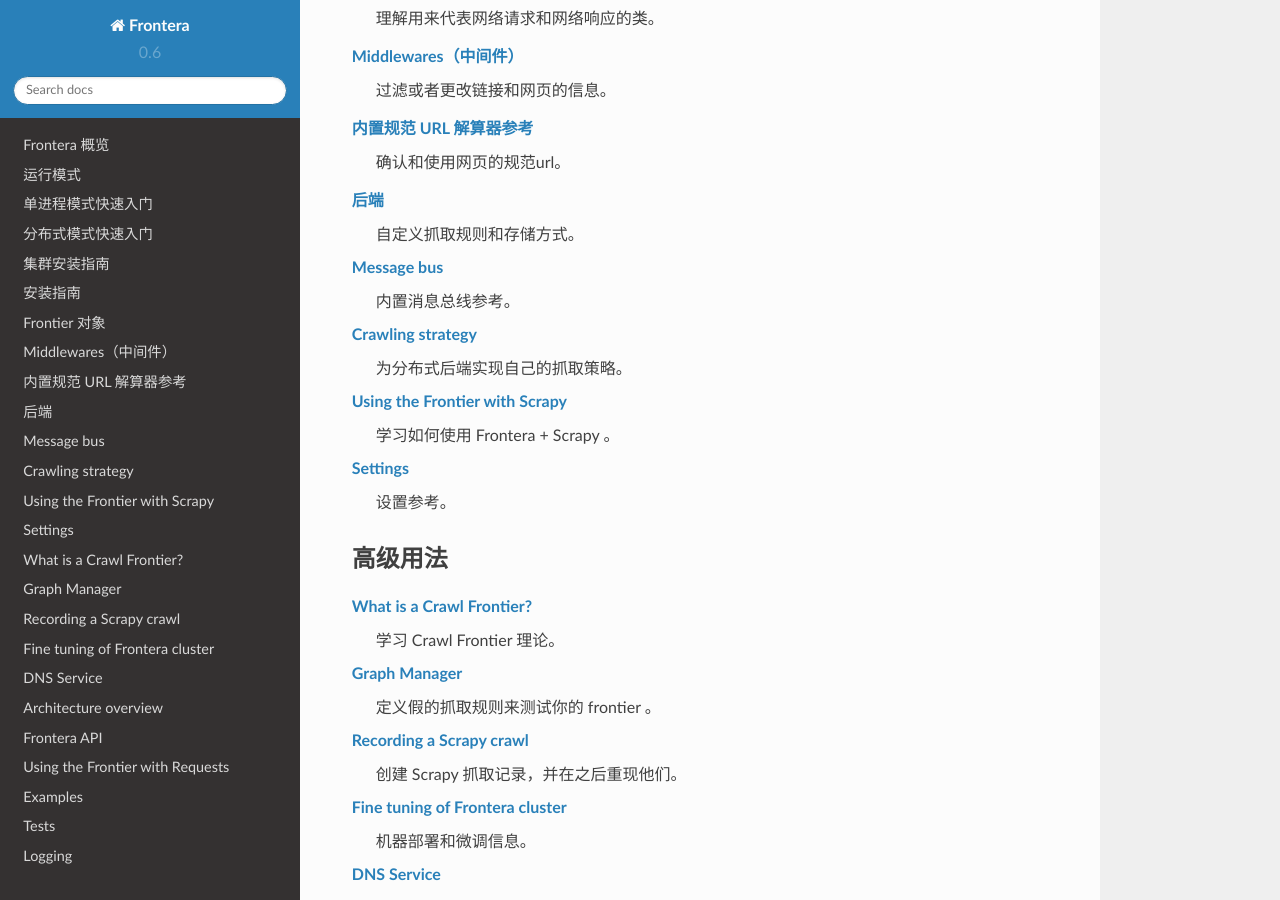
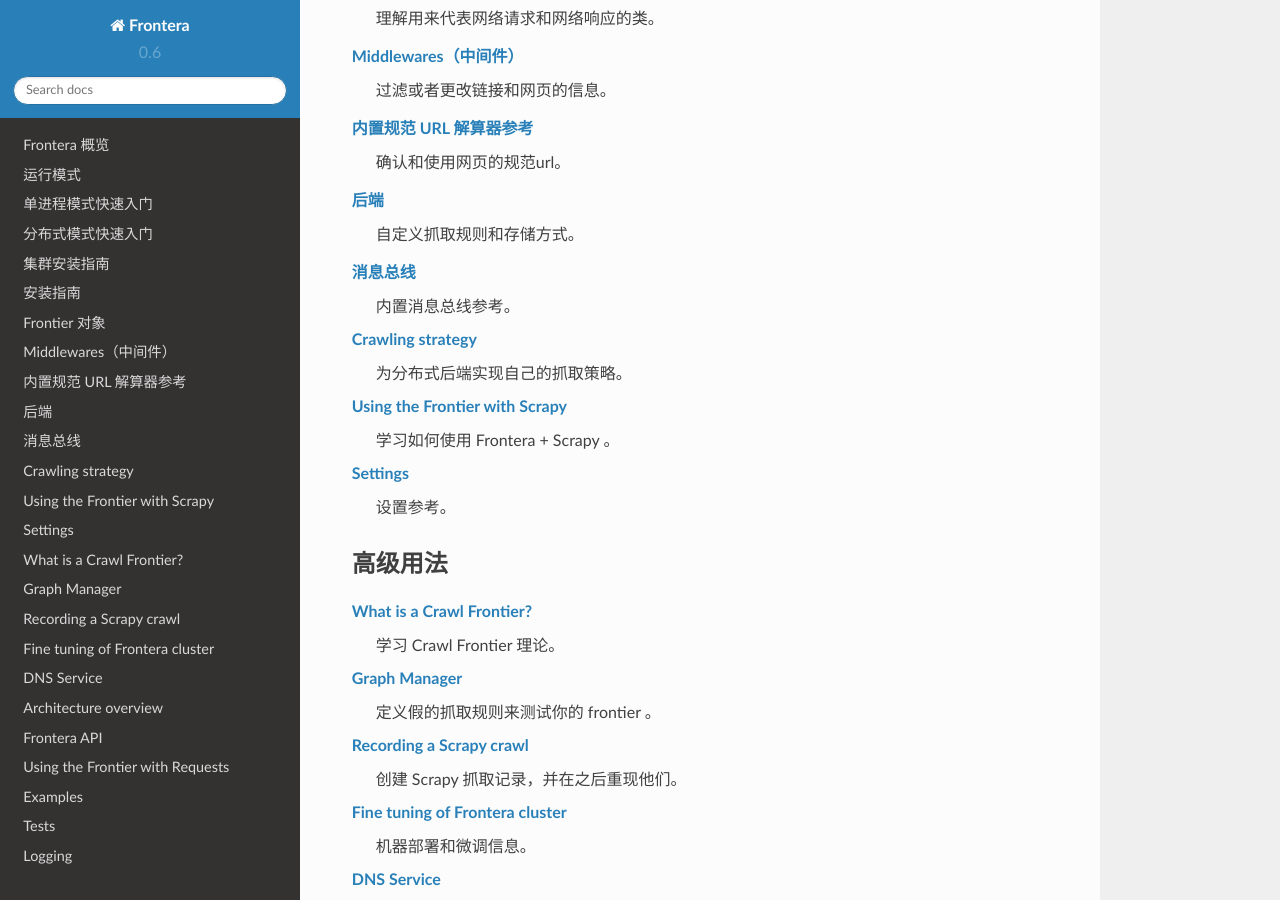
Before and after one commit to xsren/frontera-docs-zh_CN, a Sphinx documentation site: the page built from docs/source/index.rst, in a window 1280 px wide and 900 px high, scrolled down 1143 px. Built offline with Sphinx 7.4.7 and the Read the Docs theme 2.0.0, drawn with Linux system fonts in a browser that asks for light colours; some of the changed lines change nothing that is shown.

Commit message:
finish message_bus.rst

```diff
--- a/docs/source/topics/message_bus.rst
+++ b/docs/source/topics/message_bus.rst
@@ -1,54 +1,50 @@
 ===========
-Message bus
+消息总线
 ===========
 
-Message bus ss the transport layer abstraction mechanism. Frontera provides interface and several implementations.
-Only one message bus can be used in crawler at the time, and it's selected with :setting:`MESSAGE_BUS` setting.
+消息总线是传输层抽象机制。Frontera 提供了接口和几个实现。同一时间只能使用一种类型的消息总线，并通过 :setting:`MESSAGE_BUS` 设置。
 
-Spiders process can use
+爬虫进程可以使用
 
 .. autoclass:: frontera.contrib.backends.remote.messagebus.MessageBusBackend
 
-to communicate using message bus.
+和消息总线进行通信。
 
 
-Built-in message bus reference
+内置消息总线参考
 ==============================
 
 ZeroMQ
 ------
-It's the default option, implemented using lightweight `ZeroMQ`_ library in
+这是默认选项，使用轻量级的 `ZeroMQ`_ 库实现
 
 .. autoclass:: frontera.contrib.messagebus.zeromq.MessageBus
 
-and can be configured using :ref:`zeromq-settings`.
+可以使用 :ref:`zeromq-settings` 配置。
 
-ZeroMQ message bus requires installed ZeroMQ library and running broker process, see :ref:`running_zeromq_broker`.
+ZeroMQ 需要按照 ZeroMQ 库，并且启动broker进程，请参考 :ref:`running_zeromq_broker` 。
 
-Overall ZeroMQ message bus is designed to get a working PoC quickly and smaller deployments. Mainly because it's prone
-to message loss when data flow of components isn't properly adjusted or during startup. Here's the recommended order of
-components startup to avoid message loss:
+总的来说，使用 ZeroMQ 消息总线是为了用最少的部署实现 PoC （Patch Output Converter 成批输出转换程序）。因为它很容易
+在组件的数据流未正确调整或启动过程中发生消息丢失，所以请参照下面的顺序启动组件：
 
 #. :term:`db worker`
 #. :term:`strategy worker`
 #. :term:`spiders`
 
-Unfortunately, it's not possible to avoid message loss when stopping running crawler with unfinished crawl. We recommend
- to use Kafka message bus if your crawler application is sensitive to small message loss.
+不幸的是，停止执行未完成抓取的爬虫时，无法避免消息丢失。如果你的爬虫程序对少量的信息丢失敏感的话，我建议你使用 Kafka。
 
 .. pull-quote::
-    WARNING! ZeroMQ message bus doesn't support yet multiple SW and DB workers, only one instance of each worker
-    type is allowed.
+    警告！ZeroMQ消息总线不支持多个 SW worker 和 DB worker， 每种 woker 只能有一个实例。
 
 Kafka
 -----
-Can be selected with
+使用这个类
 
 .. autoclass:: frontera.contrib.messagebus.kafkabus.MessageBus
 
-and configured using :ref:`kafka-settings`.
+使用 :ref:`kafka-settings` 配置。
 
-Requires running `Kafka`_ service and more suitable for large-scale web crawling.
+需要运行 `Kafka`_ 服务，这个服务更适合大规模采集。
 
 .. _Kafka: http://kafka.apache.org/
 .. _ZeroMQ: http://zeromq.org/
@@ -56,14 +52,12 @@
 
 .. _message_bus_protocol:
 
-Protocol
+协议
 ========
 
-Depending on stream Frontera is using several message types to code it's messages. Every message is a python native
-object serialized using `msgpack`_ or JSON. The codec module can be selected using :setting:`MESSAGE_BUS_CODEC`, and
-it's required to export ``Encoder`` and ``Decoder`` classes.
+根据数据流，Frontera 使用几种消息类型来编码它的消息。每种消息是用 `msgpack`_ 或 JSON 序列化的 python 对象。可以使用 :setting:`MESSAGE_BUS_CODEC` 选择编解码器模块，并且需要导出编码器和解码器类。
 
-Here are the classes needed to subclass to implement own codec:
+以下是子类实现自己的编解码器所需的类:
 
 .. autoclass:: frontera.core.codec.BaseEncoder
 
@@ -81,7 +75,7 @@
     .. automethod:: frontera.core.codec.BaseDecoder.decode_request
 
 
-Available codecs
+可用的编解码器
 ================
 
 MsgPack
```
